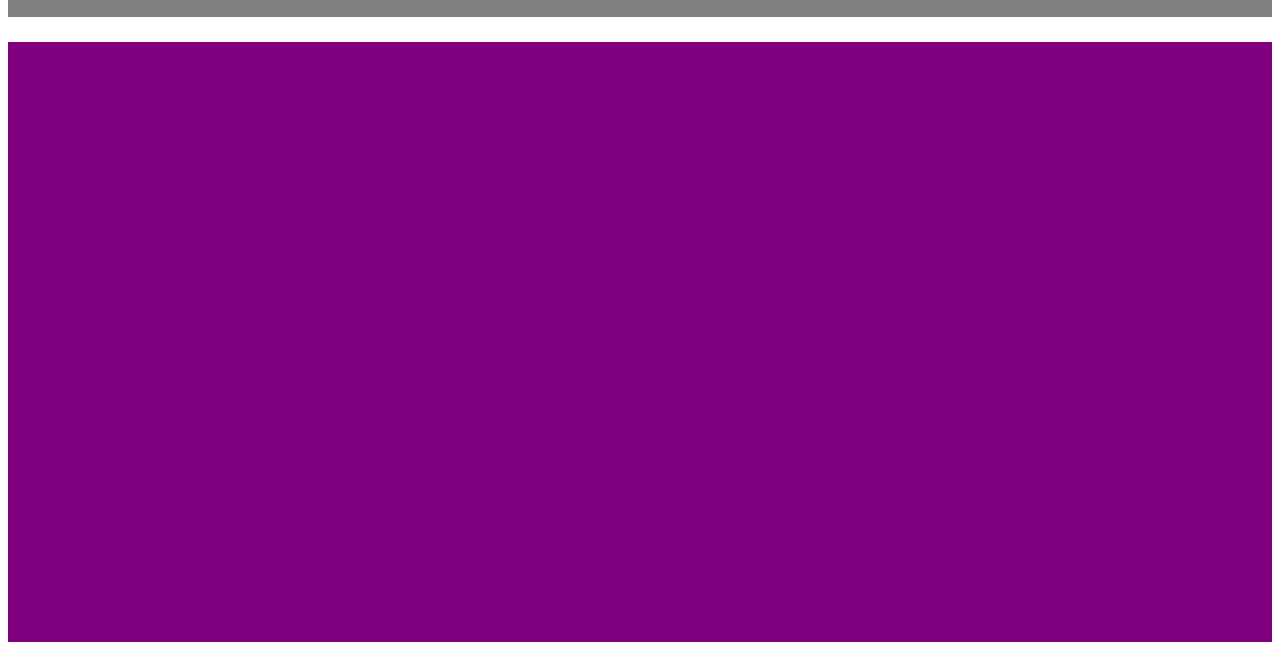
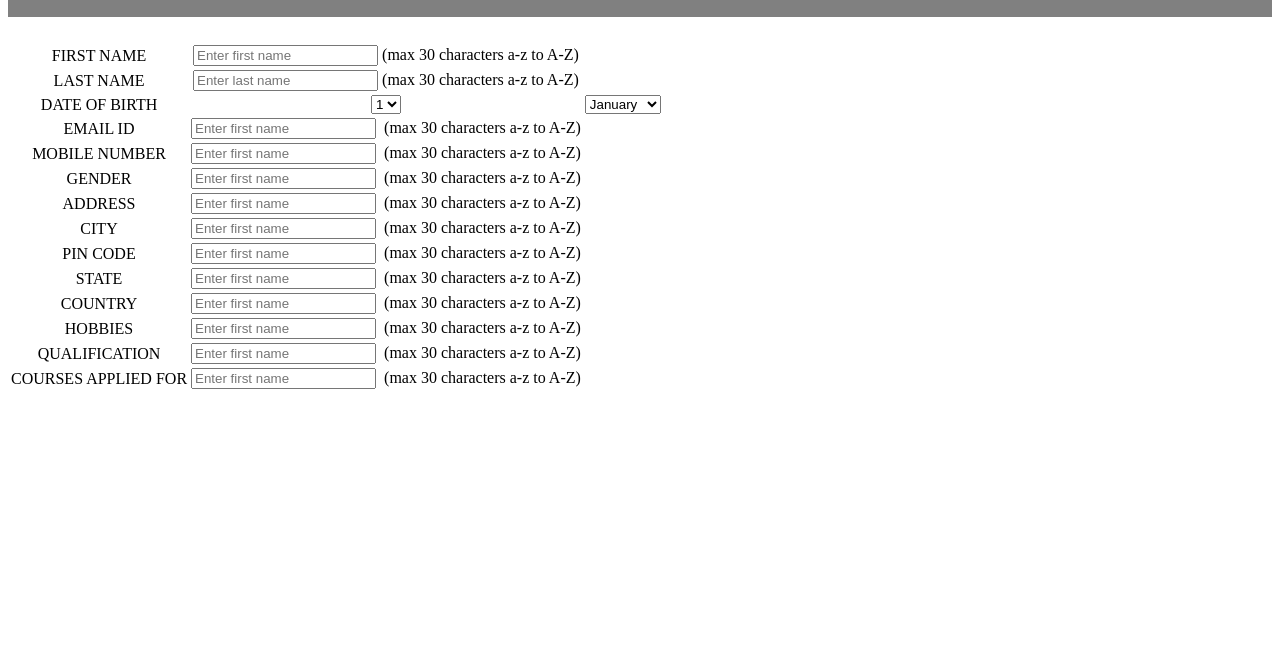
Before and after one commit to Ameer-Hamza-Khetran/Web-mobile-hybrid-app-development, a plain HTML site: page assignments/forms/index.html in a window 1280 px wide. Shown: the part 227-877 px from the top of the page. Drawn offline with Linux system fonts and the light colour scheme.

Commit message:
edited files

```diff
--- a/assignments/forms/index.html
+++ b/assignments/forms/index.html
@@ -15,7 +15,85 @@
 </div>
 <div class="regform">
 <form class="sturegform" action="thankyou.html" method="post">
-
+<table>
+  <tr>
+    <td>FIRST NAME</td>
+    <td><input type="text" name="firstname" placeholder="Enter first name">&nbsp;(max 30 characters a-z to A-Z)</td>
+  </tr>
+  <tr>
+    <td>LAST NAME</td>
+    <td><input type="text" name="lastname" placeholder="Enter last name">&nbsp;(max 30 characters a-z to A-Z)</td>
+  </tr>
+  <tr>
+    <td>DATE OF BIRTH</td>
+    <td>
+      <select class="dob" name="DATE">
+        <option value="">1</option>
+        <option value="">2</option>
+        <option value="">3</option>
+        <option value="">4</option>
+        <option value="">5</option>
+        <option value="">6</option>
+        <option value="">7</option>
+      </select>
+    </td>
+    <td>
+      <select class="dob" name="month">
+        <option value="">January</option>
+        <option value="">Feburary</option>
+        <option value="">March</option>
+        <option value="">April</option>
+        <option value="">May</option>
+        <option value="">June</option>
+        <option value="">July</option>
+      </select>
+    </td>
+  </tr>
+  <tr>
+    <td>EMAIL ID</td>
+    <td><input type="text" name="firstname" placeholder="Enter first name">&nbsp;&nbsp;(max 30 characters a-z to A-Z)</td>
+  </tr>
+  <tr>
+    <td>MOBILE NUMBER</td>
+    <td><input type="text" name="firstname" placeholder="Enter first name">&nbsp;&nbsp;(max 30 characters a-z to A-Z)</td>
+  </tr>
+  <tr>
+    <td>GENDER</td>
+    <td><input type="text" name="firstname" placeholder="Enter first name">&nbsp;&nbsp;(max 30 characters a-z to A-Z)</td>
+  </tr>
+  <tr>
+      <td>ADDRESS</td>
+      <td><input type="text" name="firstname" placeholder="Enter first name">&nbsp;&nbsp;(max 30 characters a-z to A-Z)</td>
+    </tr>
+    <tr>
+      <td>CITY</td>
+      <td><input type="text" name="firstname" placeholder="Enter first name">&nbsp;&nbsp;(max 30 characters a-z to A-Z)</td>
+    </tr>
+    <tr>
+      <td>PIN CODE</td>
+      <td><input type="text" name="firstname" placeholder="Enter first name">&nbsp;&nbsp;(max 30 characters a-z to A-Z)</td>
+    </tr>
+    <tr>
+      <td>STATE</td>
+      <td><input type="text" name="firstname" placeholder="Enter first name">&nbsp;&nbsp;(max 30 characters a-z to A-Z)</td>
+    </tr>
+    <tr>
+      <td>COUNTRY</td>
+      <td><input type="text" name="firstname" placeholder="Enter first name">&nbsp;&nbsp;(max 30 characters a-z to A-Z)</td>
+    </tr>
+    <tr>
+      <td>HOBBIES</td>
+      <td><input type="text" name="firstname" placeholder="Enter first name">&nbsp;&nbsp;(max 30 characters a-z to A-Z)</td>
+    </tr>
+    <tr>
+      <td>QUALIFICATION</td>
+      <td><input type="text" name="firstname" placeholder="Enter first name">&nbsp;&nbsp;(max 30 characters a-z to A-Z)</td>
+    </tr>
+    <tr>
+      <td>COURSES APPLIED FOR</td>
+      <td><input type="text" name="firstname" placeholder="Enter first name">&nbsp;&nbsp;(max 30 characters a-z to A-Z)</td>
+    </tr>
+</table>
 </form>
 </div>
   </body>
--- a/assignments/forms/style.css
+++ b/assignments/forms/style.css
@@ -20,5 +20,8 @@ margin-top: 15px;
   width: 100%;
   height: 600px;
   margin-top: 25px;
-  background-color: purple;
+  text-align: center;
 }
+.dob{
+
+}
```
Also changed, not shown: assignments/forms/thankyou.html (added, +10 -0 lines).
